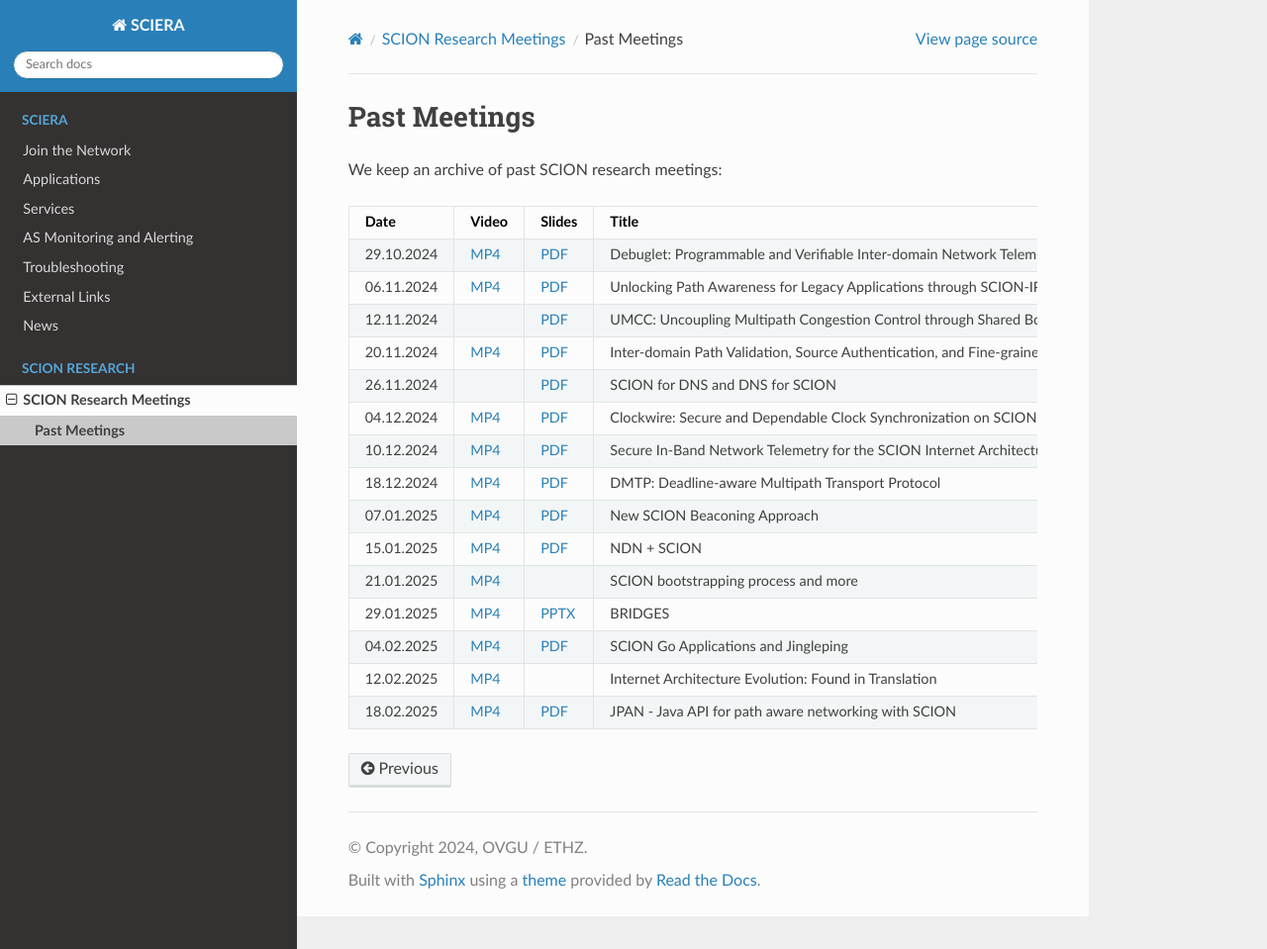
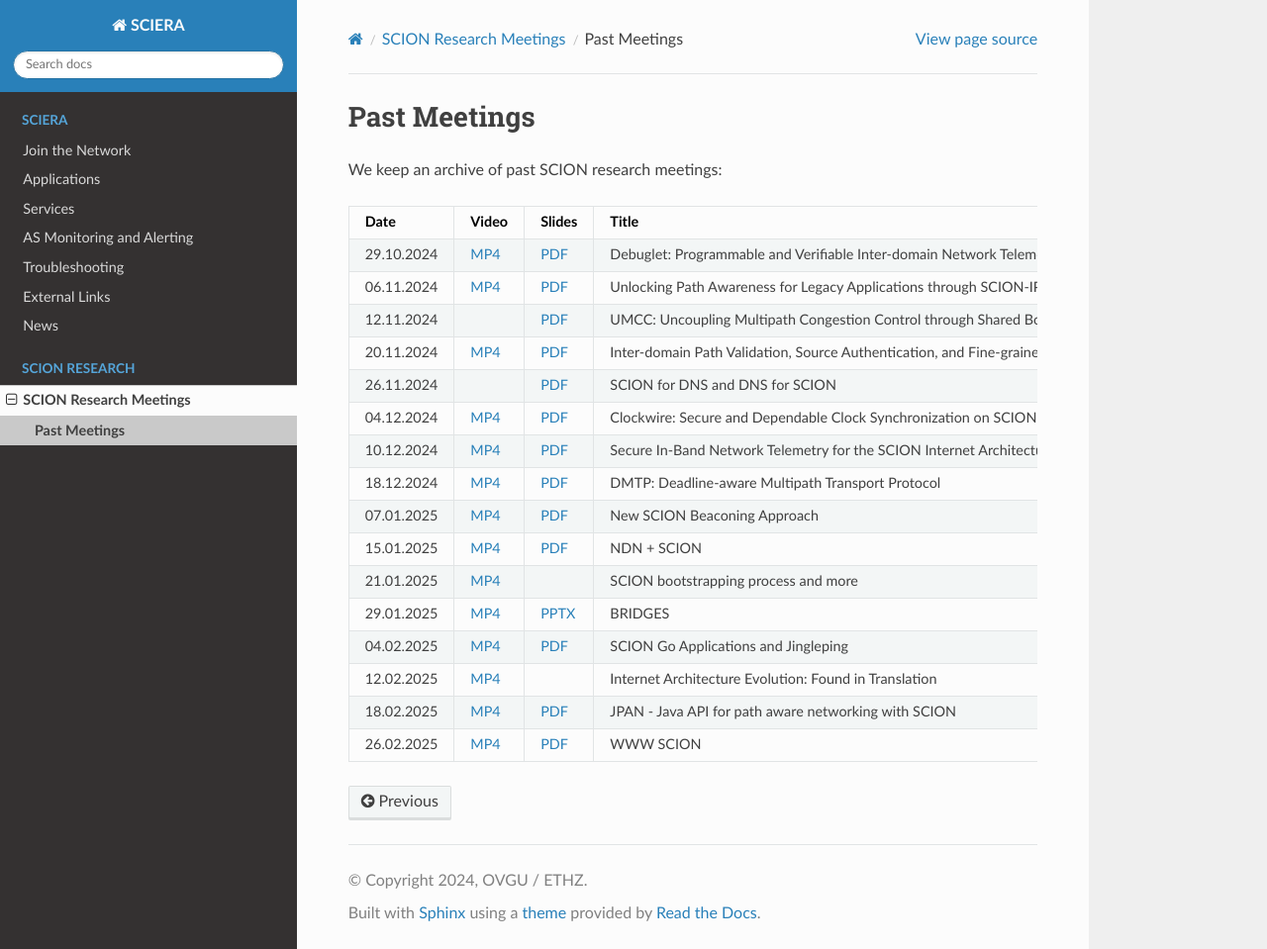
Before and after one commit to netsys-lab/scion-education-network-documentation, a Sphinx documentation site: the page built from docs/source/scion-research/meetings/past.rst, in a window 1280 px wide and 959 px high. Shown: the whole window at 99% size. Built offline with Sphinx 7.4.7 and the Read the Docs theme 3.1.0, drawn with Linux system fonts in a browser that asks for light colours.

Commit message:
Add Jordi's talk and presentation. (#19)

```diff
--- a/docs/source/scion-research/meetings/past.rst
+++ b/docs/source/scion-research/meetings/past.rst
@@ -105,3 +105,9 @@ We keep an archive of past SCION research meetings:
       - JPAN - Java API for path aware networking with SCION
       - Tilmann Zäschke (ETH Zurich)
       -
+    * - 26.02.2025
+      - `MP4 <https://drive.google.com/file/d/1-kRIK6MUO9JyrMSdwAADbITYg_44cKKb/view>`__
+      - `PDF <https://drive.google.com/file/d/1D-csaA7kEv0jgv3GJtdG0c7bVN55bLFN/view>`__
+      - WWW SCION
+      - Jordi Subirà (ETH Zurich)
+      -
```
